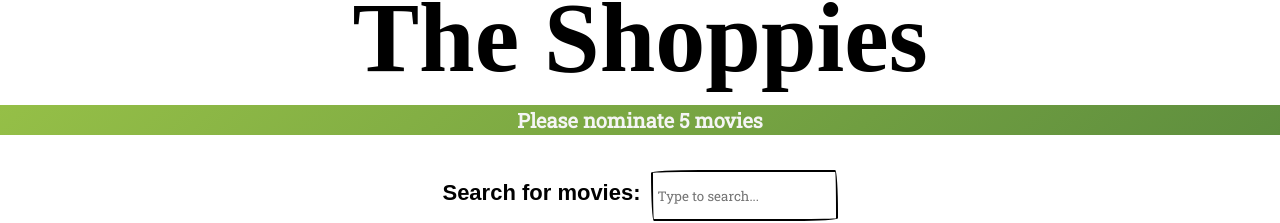
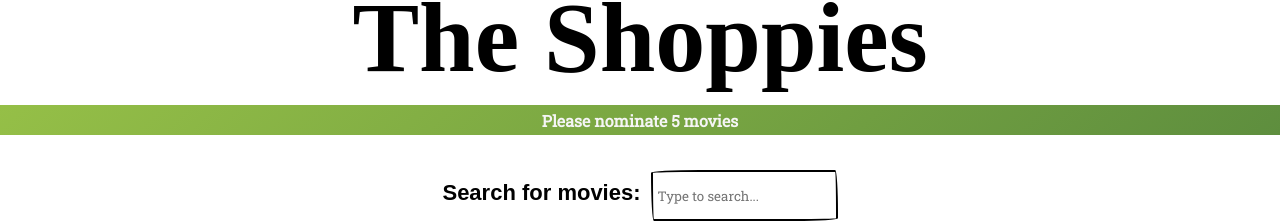
Before and after one commit to Astra-Gal/giulia_galastro_the_shoppies_frontend, a React (Create React App) app: page / in a window 1280 px wide. Shown: the part 86-309 px from the top of the page. Built offline with nearby package versions, Linux system fonts and the light colour scheme; no server answers; a web font is replaced by a local one.

Commit message:
changed from heading into p tags

```diff
--- a/src/components/NomTracker.css
+++ b/src/components/NomTracker.css
@@ -12,9 +12,10 @@
   height: 30px;
 }
 
-.NomTracker > h2 {
+.NomTracker > p {
   font-family: 'Roboto Slab', serif;
-  font-size: 20px;
+  font-size: 16px;
+  font-weight: bold;
 }
 
 @media only screen and (min-width: 600px) {
--- a/src/components/NomTracker.js
+++ b/src/components/NomTracker.js
@@ -5,20 +5,20 @@ const NomTracker = ({ nominees }) => {
   if (nominees.length === 0) {
     return (
       <div className="NomTracker">
-        <h2>Please nominate 5 movies</h2>
+        <p>Please nominate 5 movies</p>
       </div>
     );
   } else if (nominees.length < 4) {
     const nomsRemaining = 5 - nominees.length;
     return (
       <div className="NomTracker">
-        <h2>You have {nomsRemaining} nominations remaining</h2>
+        <p>You have {nomsRemaining} nominations left</p>
       </div>
     );
   } else if (nominees.length === 4) {
     return (
       <div className="NomTracker">
-        <h2>You have 1 nomination remaining</h2>
+        <p>You have 1 nomination left</p>
       </div>
     );
   } else {
```
